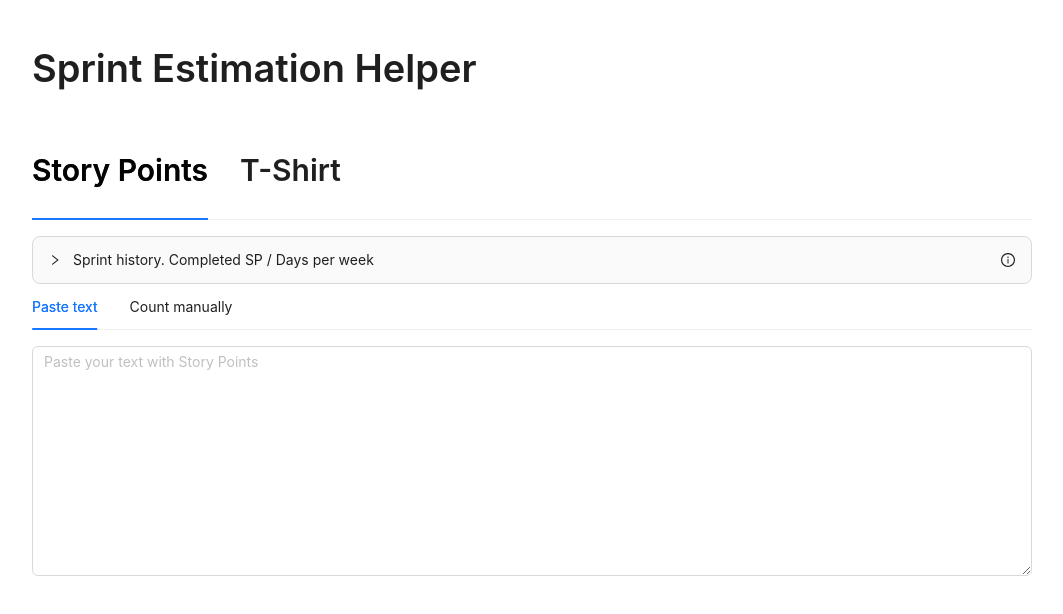
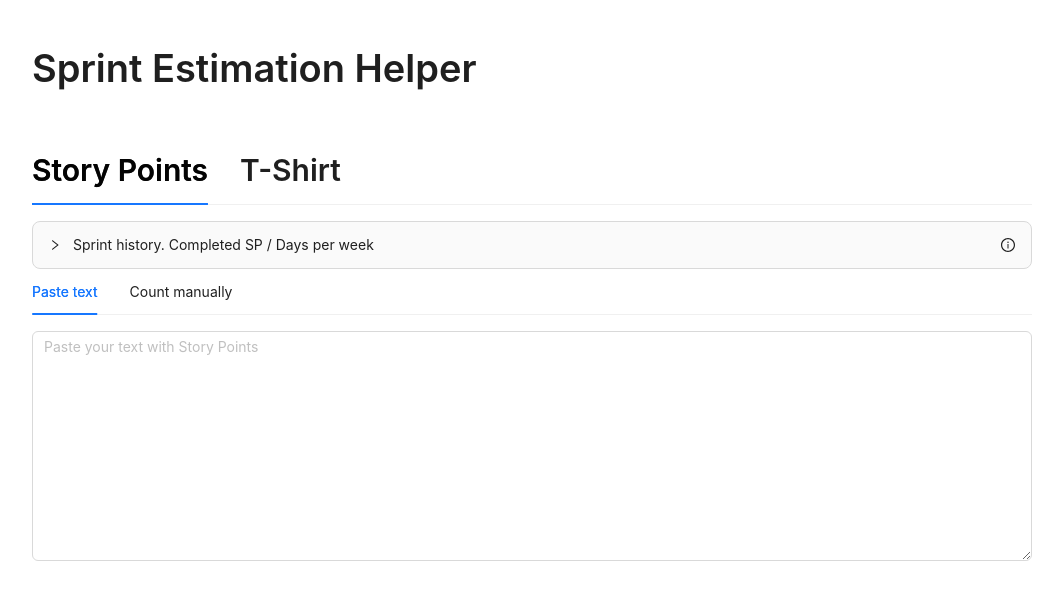
Before and after one commit to malininss/sprint-estimation-helper, a React (Vite) app: page / in a window 1280 px wide. Shown: the top 614 px of the page, without its empty margins (108-1171 px from the left). Built offline with nearby package versions, Linux system fonts and the light colour scheme.

Commit message:
update header styles

```diff
--- /dev/null
+++ b/src/App/App.module.scss
@@ -0,0 +1,3 @@
+.menu .h2 {
+  margin-bottom: 0;
+}
--- a/src/App/App.tsx
+++ b/src/App/App.tsx
@@ -3,22 +3,32 @@ import { type FC } from 'react';
 import { StoryPointCounter } from '../components/StoryPointCounter';
 import { TShirtCounter } from '../components/TShirtCounter';
 import { AppMenu, AppMenuKey } from '../ui/AppMenu';
+import styles from './App.module.scss';
 import './style.scss';
 
 export const App: FC = () => (
   <>
     <Typography.Title>Sprint Estimation Helper</Typography.Title>
     <AppMenu
+      className={styles.menu}
       menuItems={[
         {
           key: AppMenuKey.StoryPoints,
-          label: <Typography.Title level={2}>Story Points</Typography.Title>,
+          label: (
+            <Typography.Title className={styles.h2} level={2}>
+              Story Points
+            </Typography.Title>
+          ),
           children: <StoryPointCounter />,
         },
         {
           key: AppMenuKey.TShirt,
-          label: <Typography.Title level={2}>T-Shirt</Typography.Title>,
-          children: <TShirtCounter />
+          label: (
+            <Typography.Title className={styles.h2} level={2}>
+              T-Shirt
+            </Typography.Title>
+          ),
+          children: <TShirtCounter />,
         },
       ]}
     />
--- a/src/ui/AppMenu/AppMenu.tsx
+++ b/src/ui/AppMenu/AppMenu.tsx
@@ -10,8 +10,9 @@ interface MenuItem {
 
 interface AppMenuProps {
   menuItems: MenuItem[];
+  className?: string;
 }
 
-export const AppMenu: FC<AppMenuProps> = ({ menuItems }) => (
-  <Tabs size="large" items={menuItems} />
+export const AppMenu: FC<AppMenuProps> = ({ menuItems, className }) => (
+  <Tabs className={className} size="large" items={menuItems} />
 );
```
